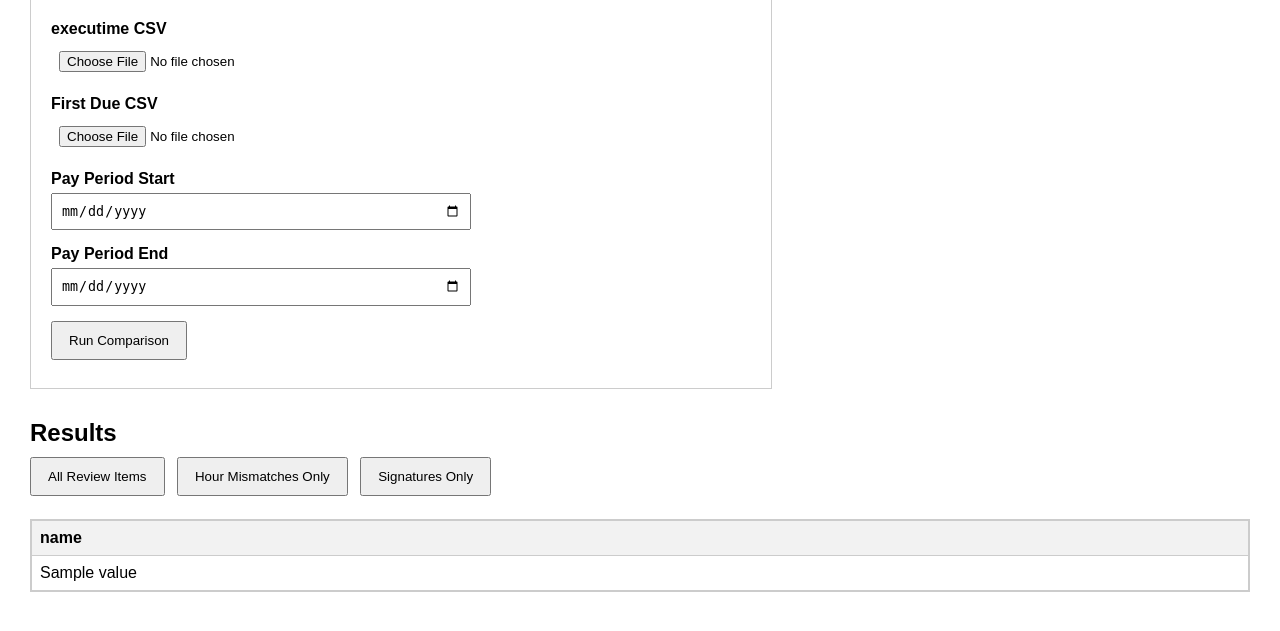
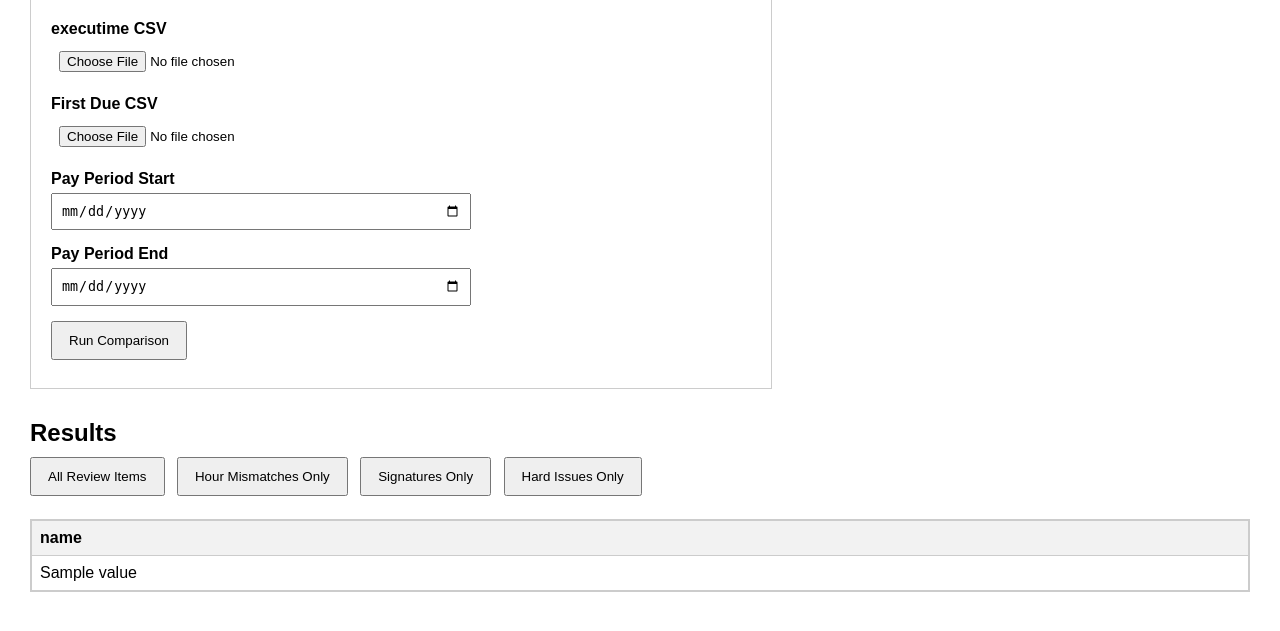
Before and after one commit to reeseheaslet/timecard_hours_checker, a Flask app: template src/templates/index.html in a window 1280 px wide. Shown: the part 78-709 px from the top of the page. Run offline with Flask 3, Linux system fonts and the light colour scheme; the template is opened without the code that fills it: most values are stand-ins (such as "Sample title", 1, 10 or a date in 2020).

Commit message:
Add hard issues only filter to results view

```diff
--- a/src/app.py
+++ b/src/app.py
@@ -11,12 +11,16 @@
 
     pay_period_start = ""
     pay_period_end = ""
+    issue_filter = "all"
 
     if request.method == "POST":
         executime_file = request.files.get("executime_file")
         firstdue_file = request.files.get("firstdue_file")
         pay_period_start = request.form.get("pay_period_start", "").strip()
         pay_period_end = request.form.get("pay_period_end", "").strip()
+        issue_filter = request.form.get("issue_filter", "all").strip().lower()
+        if issue_filter not in {"all", "hard"}:
+            issue_filter = "all"
 
         if not executime_file or executime_file.filename == "":
             error = "Please upload an executime CSV."
@@ -37,8 +41,15 @@
                     include_signatures=True,
                 )
 
-                # Always return all review items.
+                # Start from all review items.
                 review_df = result_df[result_df["NeedsReview"]].copy()
+
+                # Optionally narrow to HARD signature issues only.
+                if issue_filter == "hard":
+                    review_df = review_df[
+                        review_df["SignatureIssueLevel"] == "HARD"
+                        | (review_df["IsMismatch"])
+                    ].copy()
 
                 if review_df.empty:
                     results_rows = []
@@ -54,6 +65,7 @@
         error=error,
         pay_period_start=pay_period_start,
         pay_period_end=pay_period_end,
+        issue_filter=issue_filter,
     )
 
 
--- a/src/templates/index.html
+++ b/src/templates/index.html
@@ -128,6 +128,8 @@
             <input type="date" id="pay_period_end" name="pay_period_end" value="{{ pay_period_end }}" required>
         </div>
 
+
+
         <button type="submit">Run Comparison</button>
     </form>
 
@@ -142,6 +144,7 @@
             <button type="button" onclick="setView('all')">All Review Items</button>
             <button type="button" onclick="setView('hours')">Hour Mismatches Only</button>
             <button type="button" onclick="setView('signatures')">Signatures Only</button>
+            <button type="button" onclick="setView('hard')">Hard Issues Only</button>
         </div>
 
         <div class="results-wrapper">
@@ -159,6 +162,7 @@
                         <tr
                             data-mismatch="{{ row.IsMismatch }}"
                             data-signature="{{ row.HasSignatureIssue }}"
+                            data-siglevel="{{ row.SignatureIssueLevel }}"
                         >
                             {% for key, value in row.items() %}
                                 {% if key == "SignatureIssueLevel" %}
@@ -206,6 +210,10 @@
                     show = hasSignatureIssue;
                 }
 
+                if (view === "hard") {
+                    show = isMismatch || row.dataset.siglevel === "HARD";
+                }
+
                 row.style.display = show ? "" : "none";
             });
         }
```
